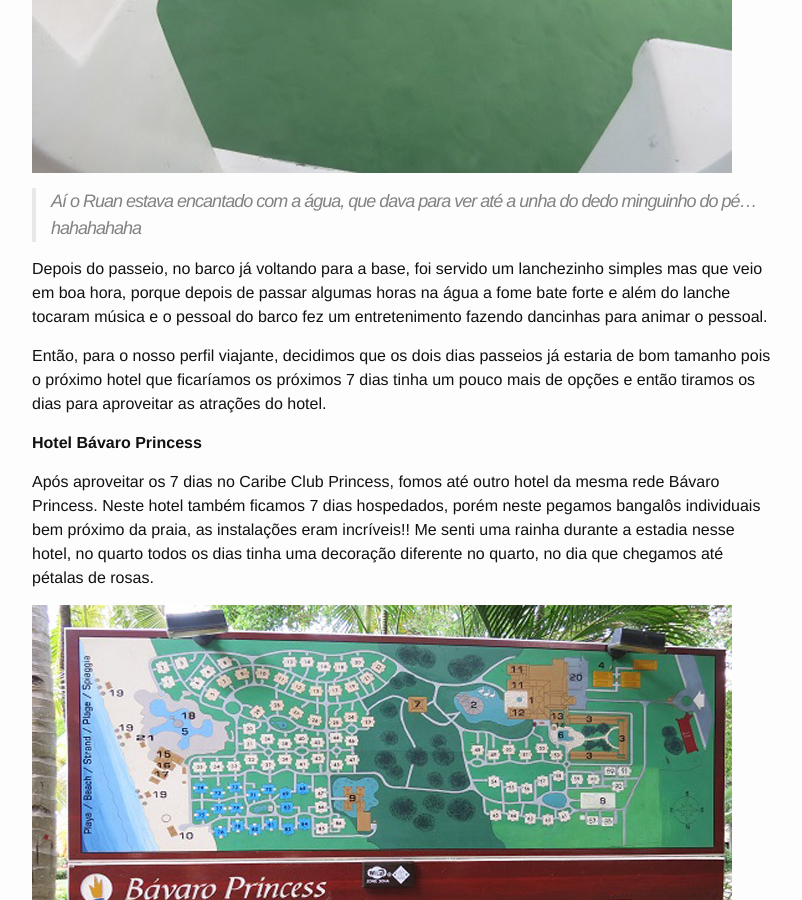
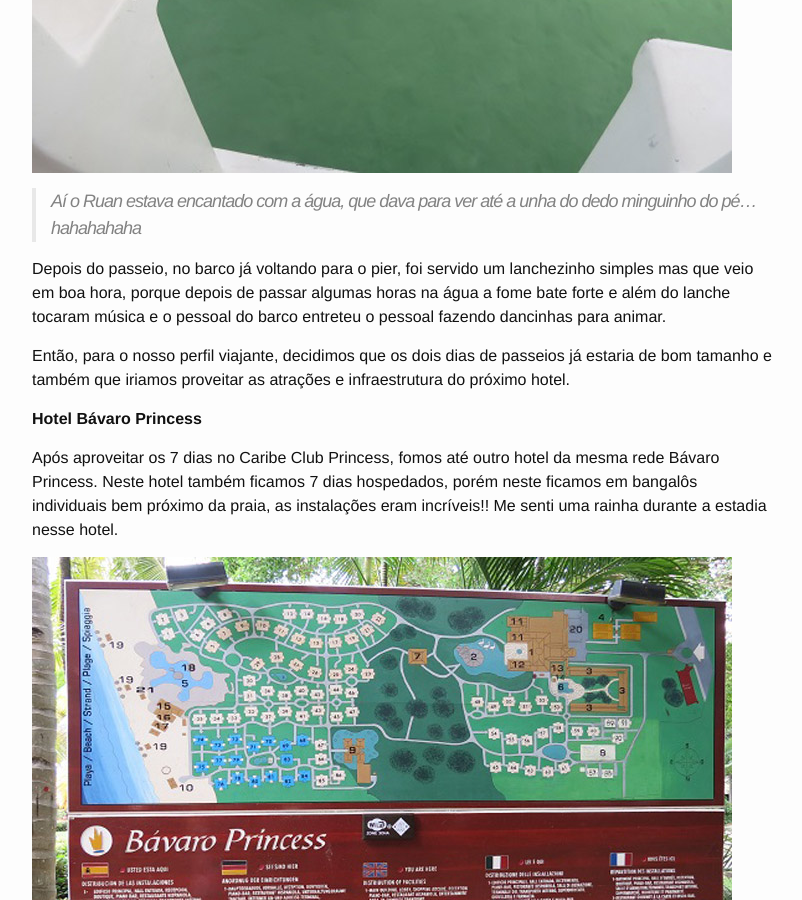
Before and after one commit to ruanltbg/viajandonasferias, a Jekyll site: the page built from _posts/2016-07-03-Punta-Cana-Parte-3.md, in a window 1280 px wide and 900 px high, scrolled down 3538 px. Shown: the whole window, without its empty margins (238-1040 px from the left). Built offline with Jekyll 4.4.1, drawn with Linux system fonts in a browser that asks for light colours; some of the changed text lies outside the part shown.

Commit message:
Update 2016-07-03-Punta-Cana-Parte-3.md

```diff
--- a/_posts/2016-07-03-Punta-Cana-Parte-3.md
+++ b/_posts/2016-07-03-Punta-Cana-Parte-3.md
@@ -33,13 +33,13 @@
 ![Passeio de barco 6](http://www.viajandonasferias.com.br/imagens/post4/passeio3.jpg)
 > Aí o Ruan estava encantado com a água, que dava para ver até a unha do dedo minguinho do pé...hahahahaha
 
-Depois do passeio, no barco já voltando para a base, foi servido um lanchezinho simples mas que veio em boa hora, porque depois de passar algumas horas na água a fome bate forte e além do lanche tocaram música e o pessoal do barco fez um entretenimento fazendo dancinhas para animar o pessoal.
+Depois do passeio, no barco já voltando para o pier, foi servido um lanchezinho simples mas que veio em boa hora, porque depois de passar algumas horas na água a fome bate forte e além do lanche tocaram música e o pessoal do barco entreteu o pessoal fazendo dancinhas para animar.
 
-Então, para o nosso perfil viajante,  decidimos que os dois dias passeios já estaria de bom tamanho pois o próximo hotel que ficaríamos os próximos 7 dias tinha um pouco mais de opções e então tiramos os dias para aproveitar as atrações do hotel.
+Então, para o nosso perfil viajante,  decidimos que os dois dias de passeios já estaria de bom tamanho e também que iriamos proveitar as atrações e infraestrutura do próximo hotel.
 
 **Hotel Bávaro Princess**
 
-Após aproveitar os 7 dias no Caribe Club Princess, fomos até outro hotel da mesma rede Bávaro Princess. Neste hotel também ficamos 7 dias hospedados, porém neste pegamos bangalôs individuais bem próximo da praia, as instalações eram incríveis!! Me senti uma rainha durante a estadia nesse hotel, no quarto todos os dias tinha uma decoração diferente no quarto, no dia que chegamos até pétalas de rosas.
+Após aproveitar os 7 dias no Caribe Club Princess, fomos até outro hotel da mesma rede Bávaro Princess. Neste hotel também ficamos 7 dias hospedados, porém neste ficamos em bangalôs individuais bem próximo da praia, as instalações eram incríveis!! Me senti uma rainha durante a estadia nesse hotel.
 
 ![Bávaro Princess Map](http://www.viajandonasferias.com.br/imagens/post4/mapahotel.jpg)
 > Mapa do hotel, pela foto já dá para ver como é enooormee
@@ -64,7 +64,7 @@
 ![Quarto decoração](http://www.viajandonasferias.com.br/imagens/post4/quarto8.jpg)
 > Uma das decorações feitas na cama, cada dia tinha uma diferente... eu particularmente adoro esses mimos.
 
-Além do quarto ser muito completo, o hotel também não deixava nada a desejar tinha de tudo, vários restaurantes, de comida de tudo quanto é jeito tinha até um que era chiquérrimo com comidas internacionais, entretenimento o dia todo, spa, academia, cassino, um canteirinho com animais e se você achasse pouco poderia visitar a estrutura de qualquer outro hotel da rede Princess em Punta Cana com transporte gratuito e exclusivo... um luxo só.
+Além do quarto ser muito completo, o hotel também não deixava nada a desejar tinha de tudo, vários restaurantes, de comida de tudo quanto é jeito tinha até um que era chiquérrimo com comidas internacionais; entretenimento o dia todo spa, academia, cassino, um canteirinho com animais e se você achasse pouco poderia visitar a estrutura de qualquer outro hotel da rede Princess em Punta Cana com transporte gratuito e exclusivo... um luxo só.
 
 ![Pratos restaurantes hotel](http://www.viajandonasferias.com.br/imagens/post4/comida1.jpg)
 
```
Also changed, not shown: other parts of _posts/2016-07-03-Punta-Cana-Parte-3.md (+5 -5 lines).
